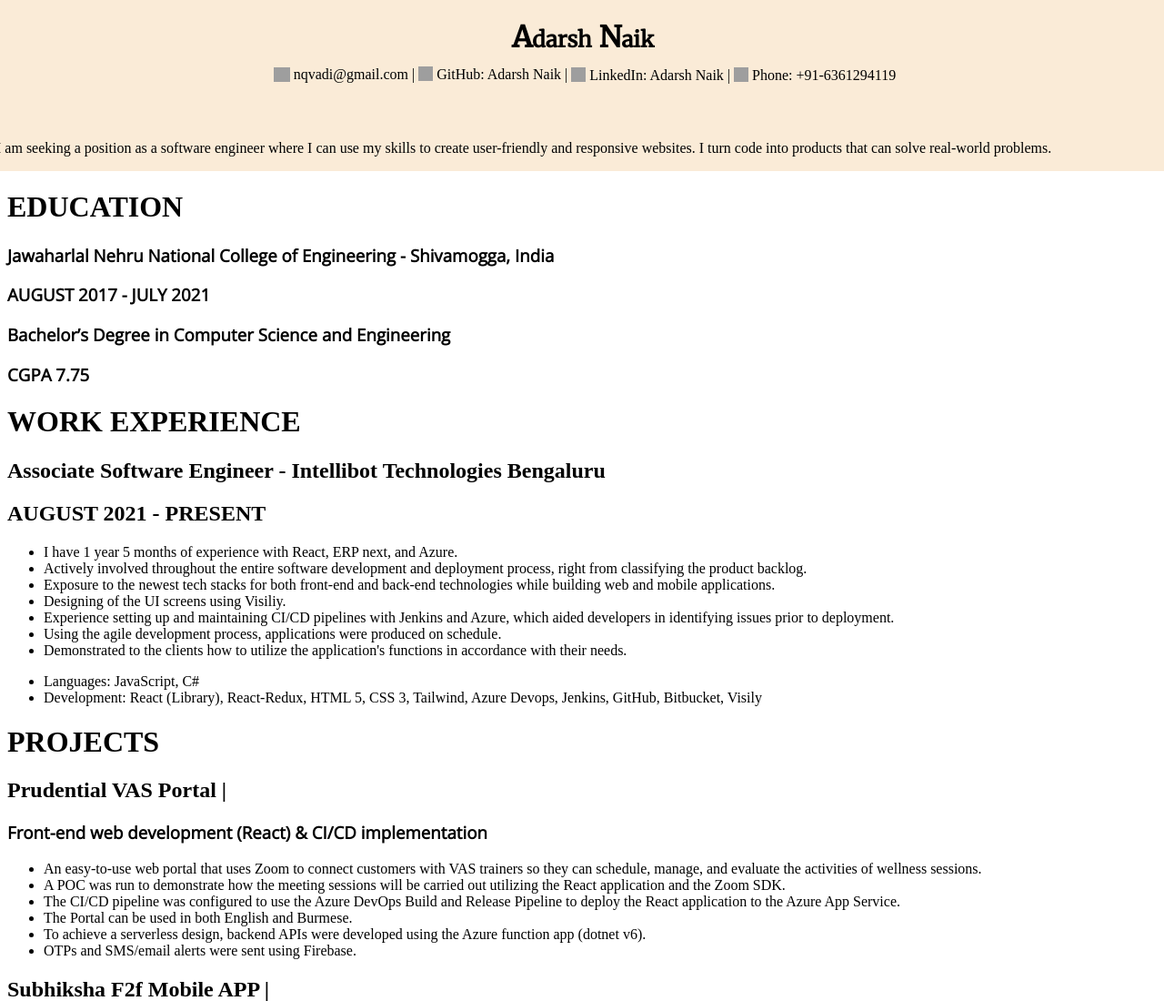
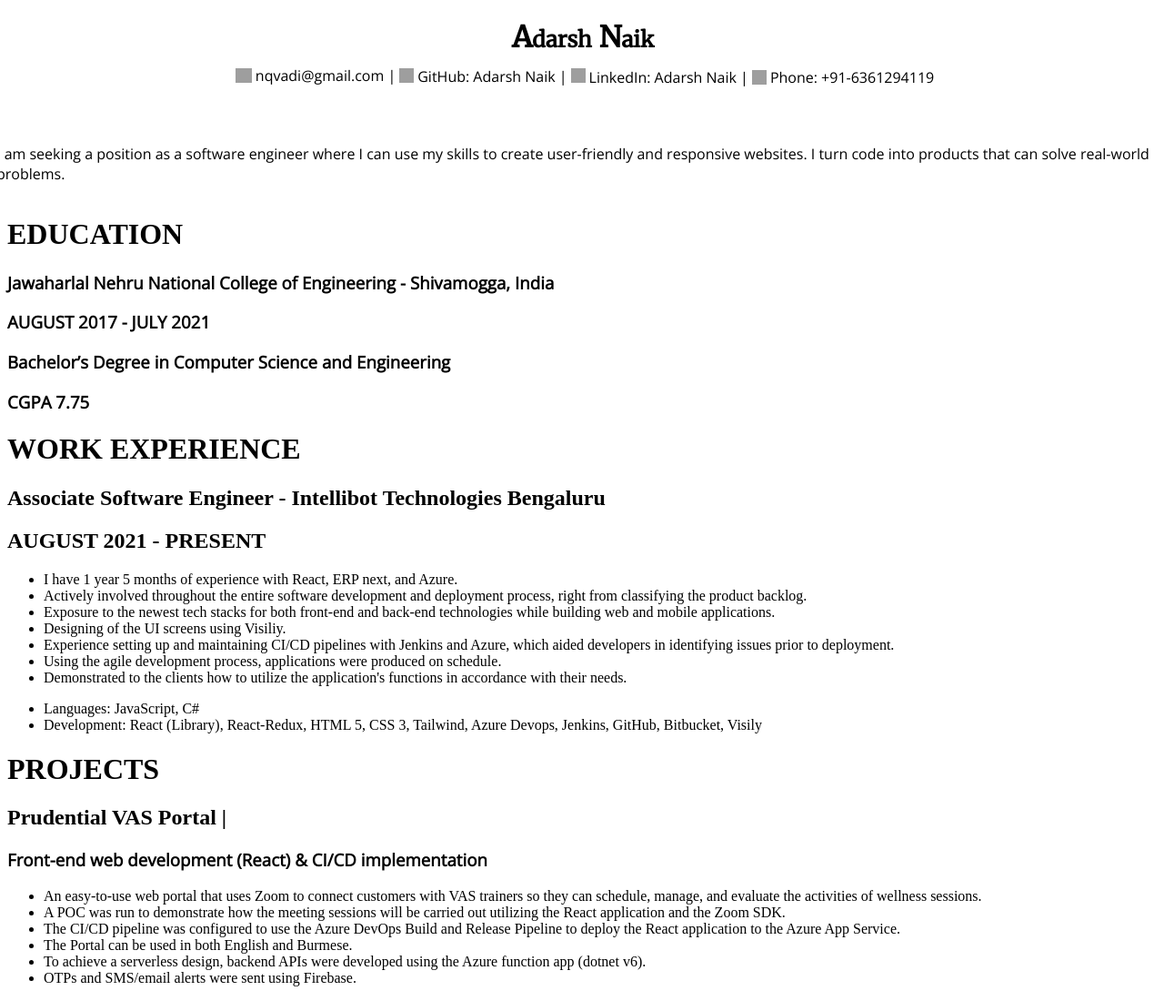
Before and after one commit to AdarshNaikDev/my-resume, a plain HTML site: page index.html in a window 1280 px wide. Shown: the top 1100 px of the page at 91% size. Drawn offline with nearby package versions, Linux system fonts and the light colour scheme; grey boxes are pictures that could not be loaded.

Commit message:
header complete

```diff
--- a/index.html
+++ b/index.html
@@ -24,6 +24,9 @@ font-family: 'Nanum Gothic', sans-serif; */
 
 
         }
+        p{
+            font-family: 'Open Sans', sans-serif;
+        }
 
         .name {
             font-family: 'Merriweather', serif;
@@ -40,7 +43,7 @@ font-family: 'Nanum Gothic', sans-serif; */
             display: flex;
             flex-direction: column;
             margin-top: -8px;
-            background-color: antiquewhite;
+            /* background-color: antiquewhite; */
             margin-left: -12px;
             margin-right: -14px;
         }
@@ -67,28 +70,36 @@ font-family: 'Nanum Gothic', sans-serif; */
         .github{
             height: 16px;
             width: 16px;
-            margin-top: 20px;
+            margin-top: 22px;
             margin-left: 4px;
         }
         .linkedin{
 
             height: 16px;
             width: 16px;
-            margin-top: 21px;
+            margin-top: 22px;
             margin-left: 4px;
+
+        }
+        .phone-call{
+
+           height: 16px;
+           width: 16px;
+           margin-top: 24px;
+           margin-left: 4px;
 
         }
         .gmail{
             height: 16px;
             width: 18px;
-            margin-top: 21px;
+            margin-top: 22px;
             margin-left: 4px;
             margin-right: 4px;
 
         }
         .gmail-p{
 
-            margin-top:20px
+            margin-top:19px
         }
         .github-p{
             margin-left: 4px;
@@ -117,7 +128,7 @@ font-family: 'Nanum Gothic', sans-serif; */
             <p class="github-p">GitHub: Adarsh Naik |</p>
             <img class="linkedin" src="https://cdn-icons-png.flaticon.com/512/174/174857.png" alt="linkedin">
             <p class="linkedin-p">LinkedIn: Adarsh Naik |</p>
-            <img class="linkedin" src="https://www.iconpacks.net/icons/1/free-phone-icon-504-thumb.png" alt="phone-call">
+            <img class="phone-call" src="https://www.iconpacks.net/icons/1/free-phone-icon-504-thumb.png" alt="phone-call">
             <p class="linkedin-p">Phone: +91-6361294119</p>
         </div>
         <div class="objective">
```
